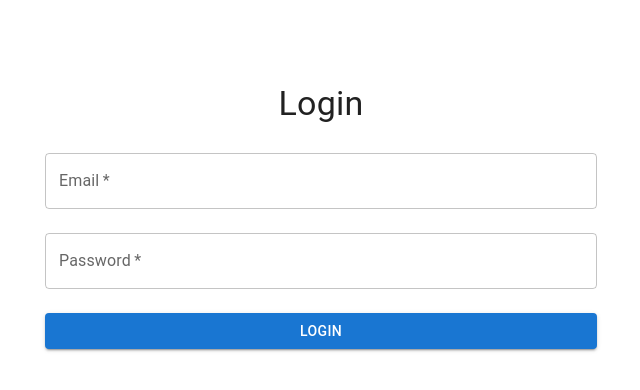
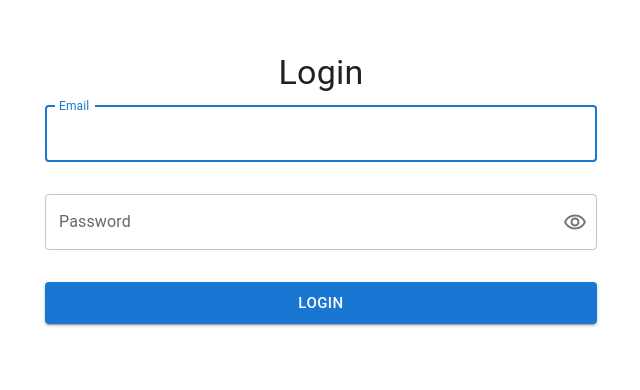
Before and after one commit to Yoobee-MSE/mse800-assessment-2, a Next.js app: page /login in a window 1280 px wide. Shown: the part 184-574 px from the top of the page, without its empty margins (319-959 px from the left). Built offline with nearby package versions, Linux system fonts and the light colour scheme.

Commit message:
Adding user authentication

```diff
--- a/package.json
+++ b/package.json
@@ -13,6 +13,7 @@
   "dependencies": {
     "@emotion/react": "^11.11.4",
     "@emotion/styled": "^11.11.5",
+    "@hookform/resolvers": "^3.6.0",
     "@mui/icons-material": "^5.15.19",
     "@mui/material": "^5.15.19",
     "@mui/x-data-grid": "^7.6.1",
@@ -23,7 +24,9 @@
     "next": "14.2.3",
     "react": "^18",
     "react-dom": "^18",
-    "xlsx": "^0.18.5"
+    "xlsx": "^0.18.5",
+    "react-hook-form": "^7.51.5",
+    "yup": "^1.4.0"
   },
   "devDependencies": {
     "@types/bcrypt": "^5.0.2",
--- /dev/null
+++ b/src/app/api/create-admin copy/route.ts
@@ -0,0 +1,14 @@
+import { createAdminUser } from '../../../database/create-admin.database';
+// src/app/api/create-admin/route.ts
+import { NextResponse } from 'next/server';
+
+
+export async function POST() {
+  try {
+    const result = await createAdminUser();
+    return NextResponse.json(result);
+  } catch (error) {
+    console.log("🚀 ~ POST ~ error:", error)
+    return NextResponse.json({ error: 'Internal server error' }, { status: 500 });
+  }
+}
--- /dev/null
+++ b/src/app/api/login/route.ts
@@ -0,0 +1,14 @@
+import { createAdminUser } from '../../../database/create-admin.database';
+// src/app/api/create-admin/route.ts
+import { NextResponse } from 'next/server';
+
+
+export async function POST() {
+  try {
+    const result = await createAdminUser();
+    return NextResponse.json(result);
+  } catch (error) {
+    console.log("🚀 ~ POST ~ error:", error)
+    return NextResponse.json({ error: 'Internal server error' }, { status: 500 });
+  }
+}
--- a/src/app/login/page.tsx
+++ b/src/app/login/page.tsx
@@ -2,19 +2,47 @@
 "use client";
 
 import React, { useState } from 'react';
-import { TextField, Button, Container, Typography, Box } from '@mui/material';
+import { TextField, Button, Container, Typography, Box, FormControl, FormHelperText, InputLabel, OutlinedInput, InputAdornment, IconButton, Icon } from '@mui/material';
 import { useRouter } from 'next/navigation';
 import RootLayout from '../layout';
+import RemoveRedEyeIcon from '@mui/icons-material/RemoveRedEye';
+import RemoveRedEyeOutlinedIcon from '@mui/icons-material/RemoveRedEyeOutlined';
+
+// react-hook-form and yup
+import * as yup from 'yup'
+import { useForm, Controller } from 'react-hook-form'
+import { yupResolver } from '@hookform/resolvers/yup'
+
+const defaultValues = {
+  password: '',
+  email: ''
+}
+
+const schema = yup.object().shape({
+  email: yup.string().email().required(),
+  password: yup.string().min(5, 'Password must be at least 5 characters').required()
+})
 
 const LoginPage: React.FC = () => {
-  const [email, setEmail] = useState('');
-  const [password, setPassword] = useState('');
+  const [showPassword, setShowPassword] = useState<boolean>(false)
+  const [isLoading, setIsLoading] = useState<boolean>(false)
   const router = useRouter();
 
+  const {
+    control,
+    handleSubmit,
+    formState: { errors }
+  } = useForm({
+    defaultValues,
+    mode: 'onBlur',
+    resolver: yupResolver(schema)
+  })
+
   const handleLogin = async (event: React.FormEvent) => {
+    setIsLoading(true);
     event.preventDefault();
     // Add your authentication logic here
-    console.log({ email, password });
+
 
     // For now, we'll just redirect to a dashboard or home page on successful login
     router.push('/dashboard');
@@ -28,27 +56,68 @@ const LoginPage: React.FC = () => {
             Login
           </Typography>
           <form onSubmit={handleLogin} style={{ width: '100%' }}>
-            <TextField
-              label="Email"
-              type="email"
-              fullWidth
-              margin="normal"
-              value={email}
-              onChange={(e) => setEmail(e.target.value)}
-              required
-            />
-            <TextField
-              label="Password"
-              type="password"
-              fullWidth
-              margin="normal"
-              value={password}
-              onChange={(e) => setPassword(e.target.value)}
-              required
-            />
-            <Button type="submit" variant="contained" color="primary" fullWidth style={{ marginTop: '1rem' }}>
-              Login
-            </Button>
+            <FormControl fullWidth sx={{ mb: 4 }}>
+              <Controller
+                name='email'
+                control={control}
+                rules={{ required: true }}
+                render={({ field: { value, onChange, onBlur } }) => (
+                  <TextField
+                    autoFocus
+                    label='Email'
+                    value={value}
+                    onBlur={onBlur}
+                    onChange={onChange}
+                    error={Boolean(errors.email)}
+                    placeholder='Email'
+                  />
+                )}
+              />
+              {errors.email && <FormHelperText sx={{ color: 'error.main' }}>{errors.email.message}</FormHelperText>}
+            </FormControl>
+            <FormControl fullWidth>
+              <InputLabel error={Boolean(errors.password)}>
+                Password
+              </InputLabel>
+              <Controller
+                name='password'
+                control={control}
+                rules={{ required: true }}
+                render={({ field: { value, onChange, onBlur } }) => (
+                  <OutlinedInput
+                    value={value}
+                    onBlur={onBlur}
+                    label='Password'
+                    onChange={onChange}
+                    id='auth-login-v2-password'
+                    error={Boolean(errors.password)}
+                    type={showPassword ? 'text' : 'password'}
+                    endAdornment={
+                      <InputAdornment position='end'>
+                        <IconButton
+                          edge='end'
+                          onMouseDown={e => e.preventDefault()}
+                          onClick={() => setShowPassword(!showPassword)}
+                        >
+                          {showPassword ? <RemoveRedEyeIcon fontSize='medium'/> : <RemoveRedEyeOutlinedIcon fontSize='medium' />}
+
+                        </IconButton>
+                      </InputAdornment>
+                    }
+                  />
+                )}
+              />
+              {errors.password && (
+                <FormHelperText sx={{ color: 'error.main' }} id=''>
+                  {errors.password.message}
+                </FormHelperText>
+              )}
+            </FormControl>
+            <FormControl fullWidth>
+              <Button fullWidth size='large' type='submit' variant='contained' sx={{ mb: 7, mt: 4 }}>
+                {isLoading ? '...' : 'Login'}
+              </Button>
+            </FormControl>
           </form>
         </Box>
       </Container>
```
Also changed, not shown: src/app/dashboard/page.tsx (added, +45 -0 lines), 1 other file (tests, documents, lock files or other folders).
